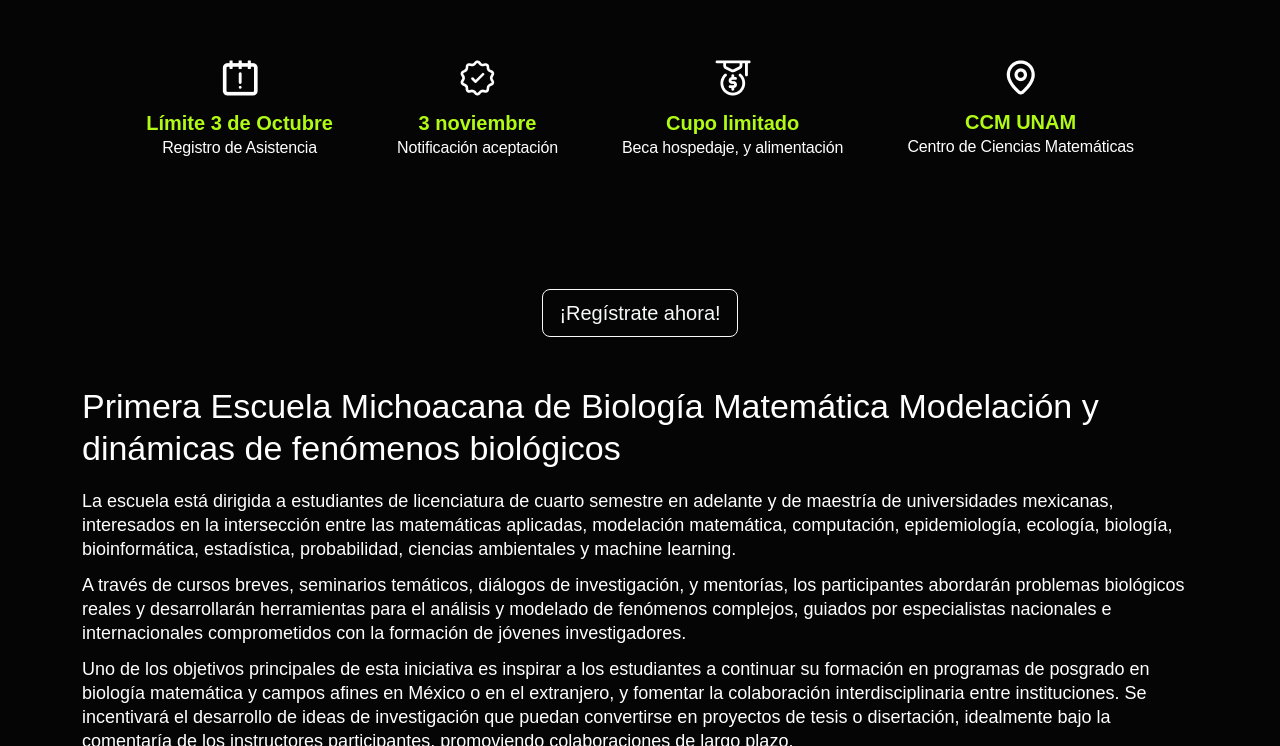
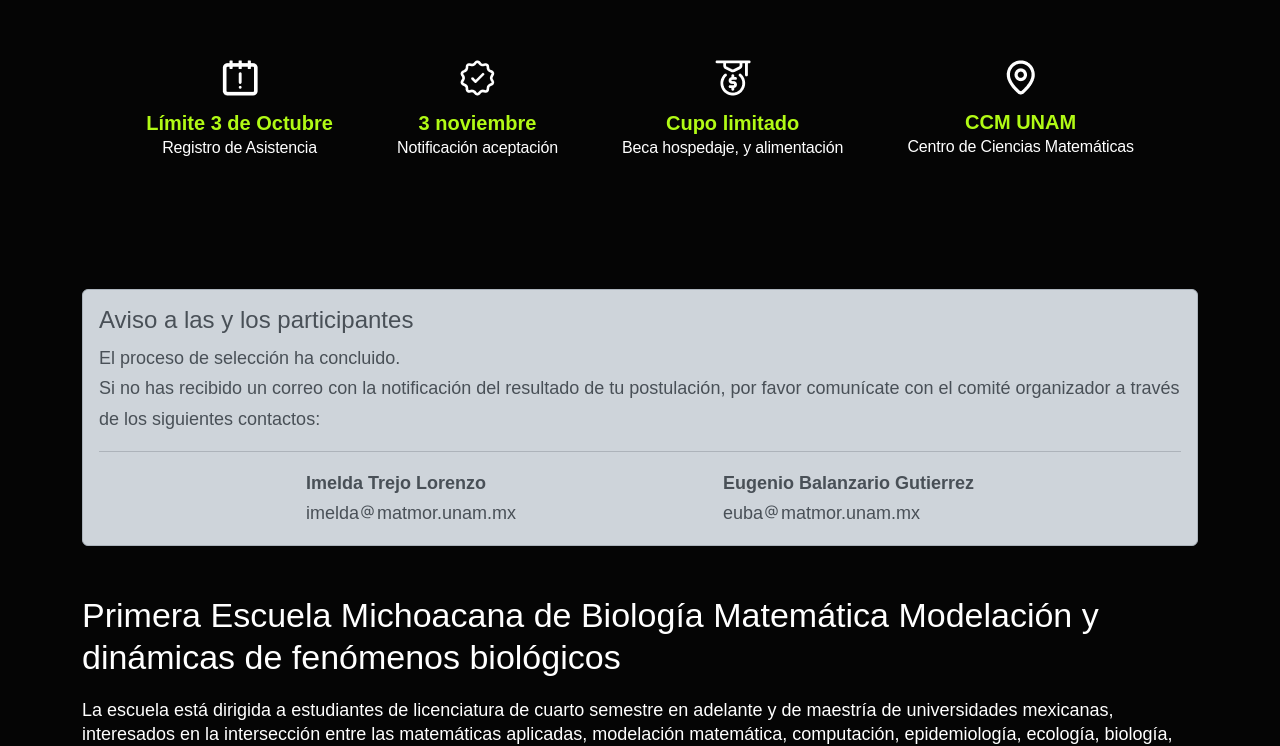
Before and after one commit to miguel-mx/pembm-2025, a plain HTML site: page index.html in a window 1280 px wide. Shown: the part 546-1292 px from the top of the page. Drawn offline with nearby package versions, Linux system fonts and the light colour scheme; a web font is replaced by a local one.

Commit message:
Resultados

```diff
--- a/index.html
+++ b/index.html
@@ -87,8 +87,21 @@
 <section id="intro">
     <div class="container pb-5 mt-5">
 
-        <div class="mb-5 text-center">
-            <a class="btn btn-outline-light btn-lg" href="https://tic.matmor.unam.mx/biomate25/registro/new" role="button">¡Regístrate ahora!</a>
+        <div class="alert alert-dark my-5" role="alert">
+            <h4 class="alert-heading">Aviso a las y los participantes</h4>
+            <p>El proceso de selección ha concluido.<br>
+                Si no has recibido un correo con la notificación del resultado de tu postulación, por favor comunícate con el comité organizador a través de los siguientes contactos:</p>
+            <hr>
+            <div class="d-flex flex-column flex-sm-row justify-content-evenly">
+                <div class="d-flex flex-column">
+                    <div class="fw-bold">Imelda Trejo Lorenzo</div>
+                    <div class="">imelda<i class="bi bi-at"></i>matmor.unam.mx</div>
+                </div>
+                <div class="d-flex flex-column mt-3 mt-md-0">
+                    <div class="fw-bold">Eugenio Balanzario Gutierrez</div>
+                    <div class="">euba<i class="bi bi-at"></i>matmor.unam.mx</div>
+                </div>
+            </div>
         </div>
 
         <h1>Primera Escuela Michoacana de Biología Matemática Modelación y dinámicas de fenómenos biológicos</h1>
```
